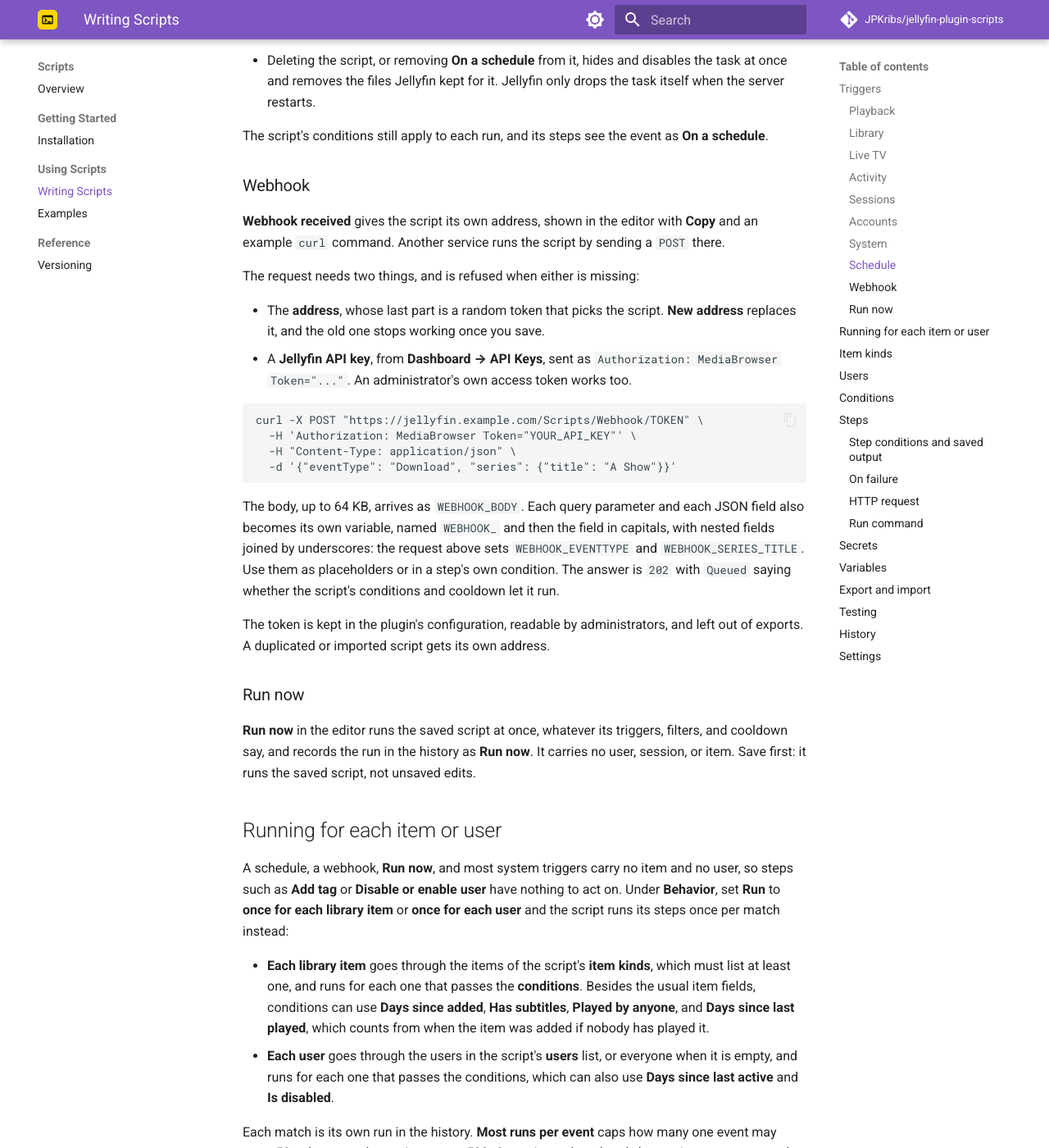
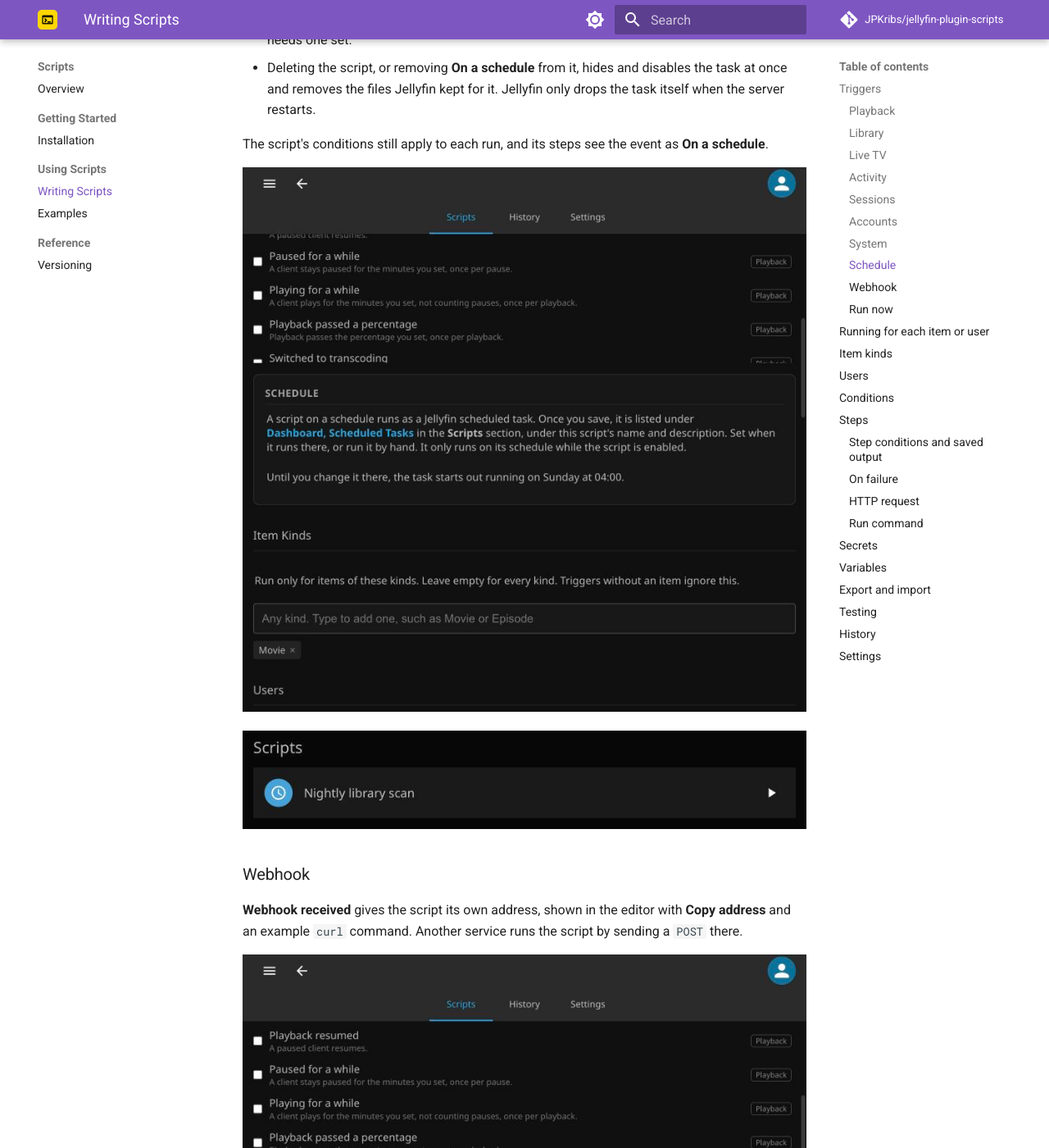
Before and after one commit to JPKribs/jellyfin-plugin-scripts, an MkDocs documentation site: the page built from docs/Scripts.md, in a window 1280 px wide and 1400 px high, scrolled down 6434 px. Shown: the whole window at 82% size. Built offline with MkDocs 1.6.1 and Material for MkDocs 9.7.7, drawn with Linux system fonts in a browser that asks for light colours; comment, search, counter and statistics services are not loaded.

Commit message:
Update the docs screenshots for 12.3.1.0

```diff
--- a/docs/Scripts.md
+++ b/docs/Scripts.md
@@ -100,9 +100,15 @@ Every playback trigger carries the user, session, and item, plus `ACTIVE_STREAMS
 
 The script's conditions still apply to each run, and its steps see the event as **On a schedule**.
 
+![The schedule note in the editor](screenshots/Schedule.png)
+
+![A script's task under Scheduled Tasks](screenshots/ScheduledTasks.png)
+
 ### Webhook
 
-**Webhook received** gives the script its own address, shown in the editor with **Copy** and an example `curl` command. Another service runs the script by sending a `POST` there.
+**Webhook received** gives the script its own address, shown in the editor with **Copy address** and an example `curl` command. Another service runs the script by sending a `POST` there.
+
+![The webhook address](screenshots/Webhook.png)
 
 The request needs two things, and is refused when either is missing:
 
```
Also changed, not shown: other parts of docs/Scripts.md (+4 -0 lines), docs/screenshots/Behavior.png (added), docs/screenshots/Conditions.png, docs/screenshots/NewScript.png, docs/screenshots/SavedOutput.png (added), docs/screenshots/Schedule.png (added), docs/screenshots/ScheduledTasks.png (added), docs/screenshots/Scripts.png, docs/screenshots/Steps.png, docs/screenshots/Triggers.png, docs/screenshots/Webhook.png (added).
